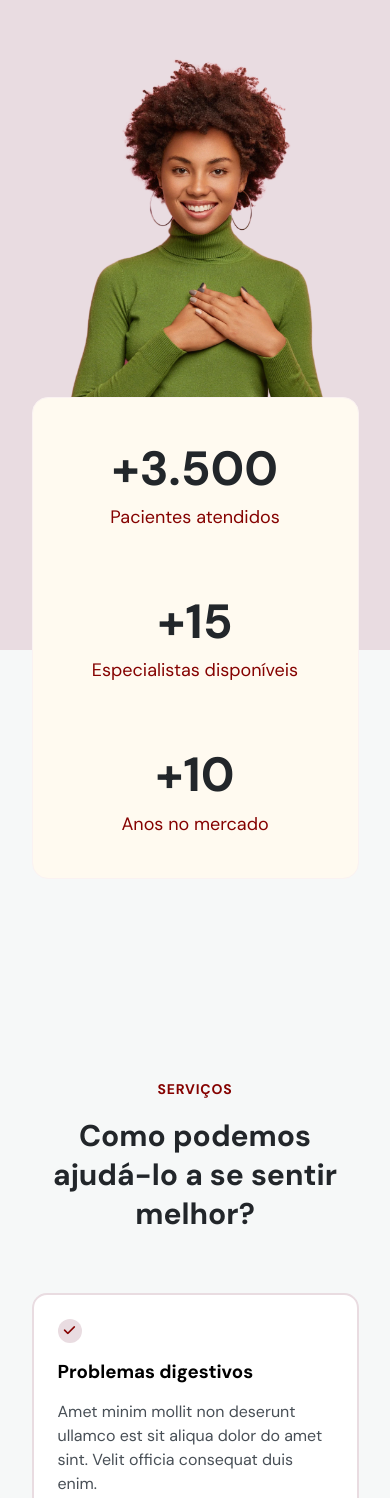
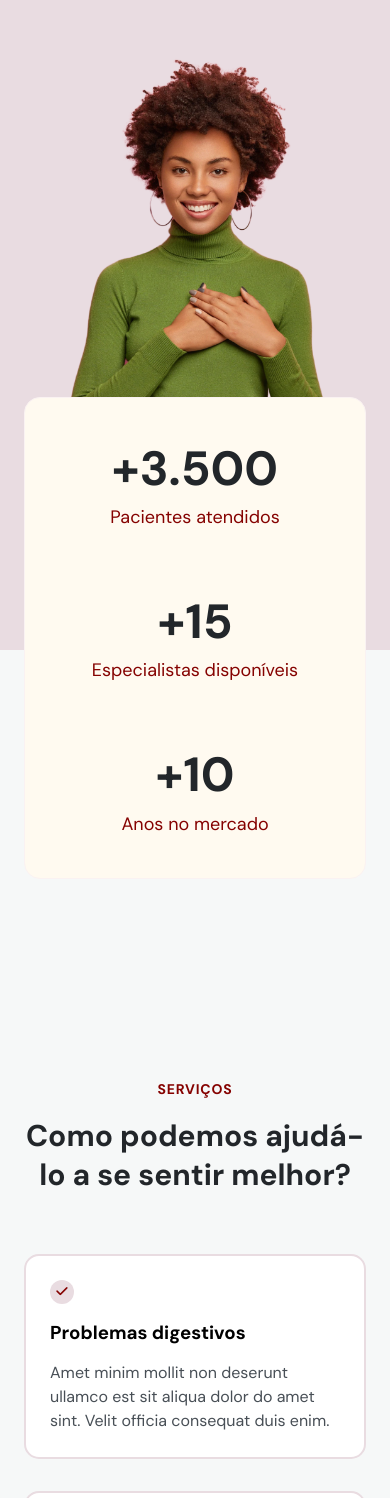
Before and after one commit to JackWyus/NLW, a plain HTML site: page index.html in a window 390 px wide. Shown: the part 502-2000 px from the top of the page. Drawn offline with nearby package versions, Linux system fonts and the light colour scheme; a web font is replaced by a local one.

Commit message:
Responsividade

```diff
--- a/css/style.css
+++ b/css/style.css
@@ -45,7 +45,9 @@ body {
 }
 
 .wrapper {
-  width: 37.5rem;
+  /*a propriedade min serve para você estabelecer uma largura minima entre dois valores,se a largura do celular
+  for menor que 50rem,use 100% da tela, se não, matenha o 50rem, ele vai selecionar o menor valor sempre */
+  width: min(50rem, 100%);
   margin-inline: auto;
   padding-inline: 2.4rem;
 }
@@ -177,8 +179,6 @@ nav.scroll i{
   color: var(--color-white);
 }
 
-
-
 .close-icon {
   font-size: 1.6rem;
 }
@@ -189,7 +189,6 @@ nav button {
 
   cursor: pointer;
 }
-
 
 
 /*<------------------------------->Nav Vertical<------------------------------->*/
@@ -354,10 +353,10 @@ body.menu-expanded button {
   object-position: center;
 }
 
-#home div.stats {
+#home div .stats {
   background-color: var(--brand-beige);
 
-  width: 32.7rem;
+  width: 100%;
   padding-block: 4rem; /*Vai alterar o primeiro elemento superior e o ultimo elemento inferior*/
   margin-inline: auto;
 
```
